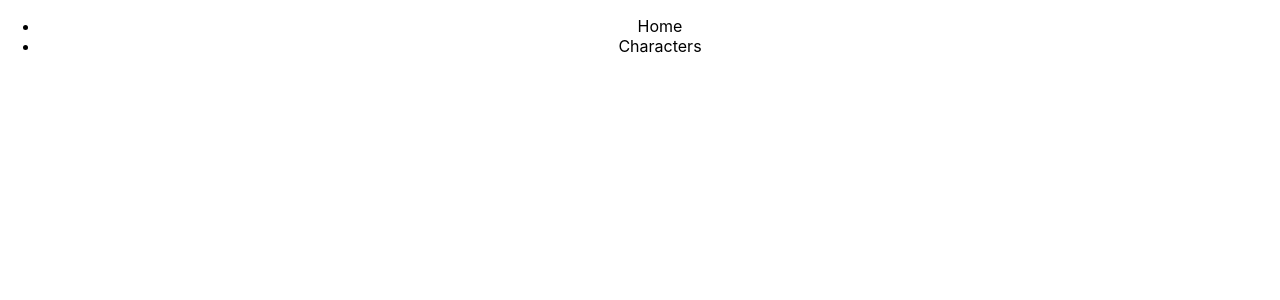
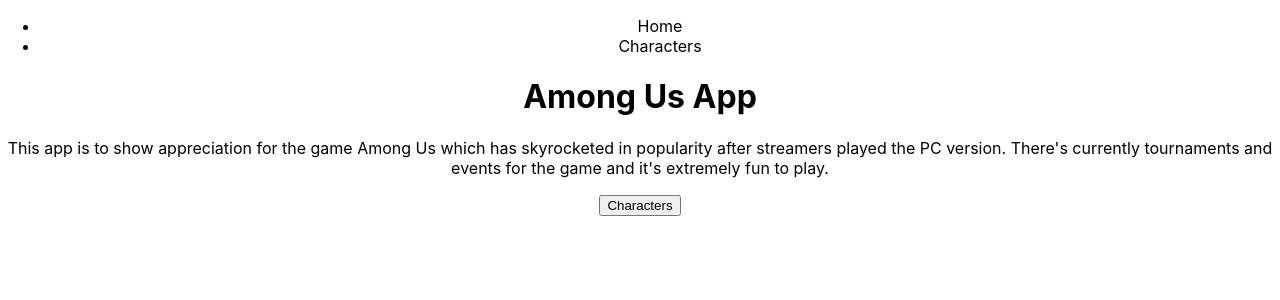
Before and after one commit to epenn92/Among-us-reactapp, a React (Create React App) app in the folder client/: page / in a window 1280 px wide. Shown: the top 300 px of the page. Built offline with nearby package versions, Linux system fonts and the light colour scheme.

Commit message:
adding homepage

```diff
--- a/client/src/App.js
+++ b/client/src/App.js
@@ -1,6 +1,8 @@
 import React, { Component } from 'react'
+import { BrowserRouter as Router, Switch, Route } from 'react-router-dom'
 import './App.css'
 import Homepage from './components/Homepage.jsx'
+import Characters from './components/Characters.jsx'
 
 
 class App extends Component {
@@ -22,6 +24,14 @@
 
           </nav>
         </div>
+        <Router>
+          <div className="Routes">
+            <Switch>
+              <Route exact path='/' component={Homepage} />
+              <Route exact path='/characters' component={Characters} />
+            </Switch>
+          </div>
+        </Router>
       </div>
     )
   }
--- /dev/null
+++ b/client/src/components/Characters.jsx
@@ -0,0 +1,13 @@
+import React, { Component } from 'react'
+import { Link } from 'react-router-dom'
+
+export default class Characters extends Component {
+
+    render() {
+        return (
+            <div>
+                <h1 className='Characters'>Character Page</h1>
+            </div>
+        )
+    }
+}
--- a/client/src/components/Homepage.jsx
+++ b/client/src/components/Homepage.jsx
@@ -1,4 +1,5 @@
 import React, { Component } from 'react'
+import { Link } from 'react-router-dom'
 
 
 export default class Homepage extends Component {
@@ -8,6 +9,7 @@
             <div className="Homepage">
                 <h1 className="main">Among Us App</h1>
                 <p className="words">This app is to show appreciation for the game Among Us which has skyrocketed in popularity after streamers played the PC version. There's currently tournaments and events for the game and it's extremely fun to play.</p>
+                <Link to="/characters"><button className='buttons'>Characters</button></Link>
             </div>
         )
     }
--- a/package.json
+++ b/package.json
@@ -11,6 +11,7 @@
     "mongoose": "^5.10.11",
     "react": "^17.0.1",
     "react-dom": "^17.0.1",
+    "react-router-dom": "^5.2.0",
     "react-scripts": "4.0.0",
     "web-vitals": "^0.2.4",
     "webpack-dev-server": "^3.11.0"
```
Also changed, not shown: 1 other file (tests, documents, lock files or other folders).
